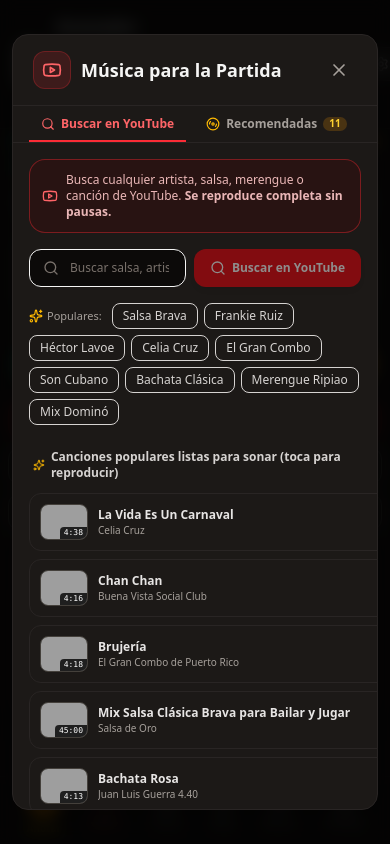
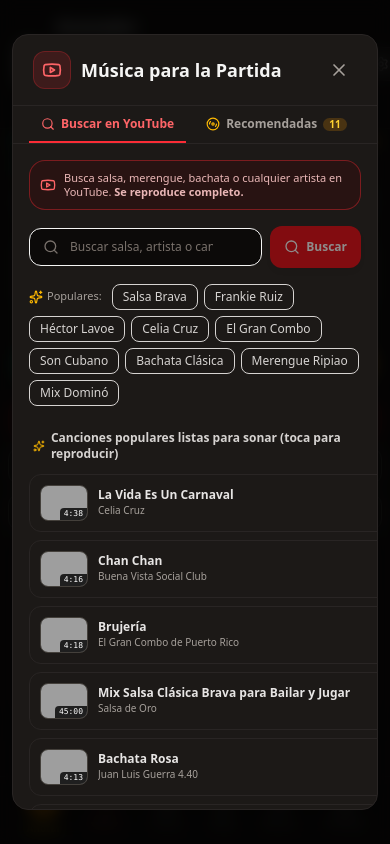
Before and after one commit to darwinlopez10-beep/Anotador-de-Domino, a React (Vite) app: page / in a window 390 px wide. Both pictures are taken after a click on the button 265 px from the left and 64 px from the top of the page. Shown: the top 844 px of the page. Built offline with nearby package versions, Linux system fonts and the light colour scheme; grey boxes are pictures that could not be loaded.

Commit message:
feat(music): add timeouts to YouTube search requests
Implement AbortController in the client and AbortSignal.timeout on the server to prevent stalled requests on slow mobile connections. Improved search error messaging for the user.

```diff
--- a/server.ts
+++ b/server.ts
@@ -23,6 +23,7 @@
     try {
       const searchUrl = `https://www.youtube.com/results?search_query=${encodeURIComponent(query)}`;
       const response = await fetch(searchUrl, {
+        signal: AbortSignal.timeout(9000),
         headers: {
           'User-Agent':
             'Mozilla/5.0 (Windows NT 10.0; Win64; x64) AppleWebKit/537.36 (KHTML, like Gecko) Chrome/122.0.0.0 Safari/537.36',
--- a/src/components/MusicPlayerModal.tsx
+++ b/src/components/MusicPlayerModal.tsx
@@ -270,7 +270,15 @@
     setHasSearched(true);
 
     try {
-      const response = await fetch(`/api/youtube/search?q=${encodeURIComponent(query)}`);
+      // AbortController with 12s timeout for mobile connections
+      const controller = new AbortController();
+      const timeoutId = setTimeout(() => controller.abort(), 12000);
+
+      const response = await fetch(`/api/youtube/search?q=${encodeURIComponent(query)}`, {
+        signal: controller.signal,
+      });
+      clearTimeout(timeoutId);
+
       if (!response.ok) {
         throw new Error(`Error en el servidor: ${response.status}`);
       }
@@ -287,17 +295,23 @@
           setSearchResults(localMatches);
         } else {
           setSearchResults([]);
-          setSearchError(`No se encontraron canciones en YouTube para "${query}".`);
+          setSearchError(`No se encontraron canciones para "${query}". Prueba con otro nombre o artista.`);
         }
       }
-    } catch (err) {
-      console.warn('YouTube search fallback:', err);
+    } catch (err: unknown) {
+      console.warn('YouTube search notice:', err);
+      const isAbort = (err as { name?: string })?.name === 'AbortError';
       const localMatches = CURATED_DOMINO_YOUTUBE_TRACKS.filter(
         (t) =>
           t.title.toLowerCase().includes(query.toLowerCase()) ||
           t.artist.toLowerCase().includes(query.toLowerCase())
       );
       setSearchResults(localMatches.length > 0 ? localMatches : CURATED_DOMINO_YOUTUBE_TRACKS);
+      if (isAbort) {
+        setSearchError('La búsqueda tardó más de lo esperado en la conexión móvil. Mostrando canciones recomendadas.');
+      } else {
+        setSearchError('Hubo un inconveniente al conectar con YouTube. Mostrando canciones recomendadas disponibles.');
+      }
     } finally {
       setIsSearching(false);
     }
@@ -655,44 +669,78 @@
           {activeTab === 'search' && (
             <div className="space-y-4">
               {/* Tip Banner */}
-              <div className="p-3 bg-red-950/30 border border-red-500/40 rounded-2xl flex items-center justify-between text-xs text-red-200/90">
+              <div className="p-2.5 sm:p-3 bg-red-950/30 border border-red-500/40 rounded-2xl flex items-center justify-between text-xs text-red-200/90">
                 <div className="flex items-center gap-2">
                   <Youtube className="w-4 h-4 text-red-400 flex-shrink-0" />
-                  <span>
-                    Busca cualquier artista, salsa, merengue o canción de YouTube. <strong>Se reproduce completa sin pausas.</strong>
+                  <span className="text-[11px] sm:text-xs leading-tight">
+                    Busca salsa, merengue, bachata o cualquier artista en YouTube. <strong>Se reproduce completo.</strong>
                   </span>
                 </div>
               </div>
 
               {/* Search Form */}
               <form
+                action="javascript:void(0);"
                 onSubmit={(e) => {
                   e.preventDefault();
                   handleSearchYouTube();
                 }}
-                className="flex gap-2"
+                className="flex gap-2 items-center"
               >
-                <div className="relative flex-1">
-                  <Search className="w-4 h-4 text-stone-500 absolute left-3.5 top-1/2 -translate-y-1/2" />
+                <div className="relative flex-1 min-w-0">
+                  <Search className="w-4 h-4 text-stone-500 absolute left-3.5 top-1/2 -translate-y-1/2 pointer-events-none" />
                   <input
-                    type="text"
+                    type="search"
+                    enterKeyHint="search"
+                    inputMode="search"
+                    autoComplete="off"
+                    autoCorrect="off"
+                    spellCheck={false}
                     value={searchQuery}
                     onChange={(e) => setSearchQuery(e.target.value)}
-                    placeholder="Buscar salsa, artista, canción o mix en YouTube..."
-                    className="w-full bg-stone-950 border border-stone-750 focus:border-red-500 rounded-xl pl-10 pr-4 py-2.5 text-xs sm:text-sm text-stone-100 placeholder:text-stone-500 focus:outline-none transition-colors"
+                    onKeyDown={(e) => {
+                      if (e.key === 'Enter') {
+                        e.preventDefault();
+                        const val = (e.currentTarget.value || searchQuery).trim();
+                        e.currentTarget.blur();
+                        if (val) {
+                          handleSearchYouTube(val);
+                        }
+                      }
+                    }}
+                    placeholder="Buscar salsa, artista o canción..."
+                    className="w-full bg-stone-950 border border-stone-750 focus:border-red-500 rounded-xl pl-10 pr-9 py-2.5 text-xs sm:text-sm text-stone-100 placeholder:text-stone-500 focus:outline-none transition-colors"
                   />
+                  {searchQuery && (
+                    <button
+                      type="button"
+                      onClick={() => setSearchQuery('')}
+                      className="absolute right-2.5 top-1/2 -translate-y-1/2 p-1 text-stone-500 hover:text-stone-300 transition-colors"
+                      title="Borrar búsqueda"
+                    >
+                      <X className="w-3.5 h-3.5" />
+                    </button>
+                  )}
                 </div>
                 <button
                   type="submit"
                   disabled={isSearching || !searchQuery.trim()}
-                  className="px-4 py-2.5 bg-red-600 hover:bg-red-500 disabled:opacity-50 text-white font-bold text-xs sm:text-sm rounded-xl shadow-md transition-colors flex items-center gap-1.5 flex-shrink-0 cursor-pointer"
+                  onPointerDown={(e) => {
+                    // Prevents keyboard blur event on mobile touchscreen from canceling the tap/click
+                    e.preventDefault();
+                  }}
+                  onClick={() => {
+                    handleSearchYouTube();
+                  }}
+                  className="px-3.5 sm:px-4 py-2.5 bg-red-600 hover:bg-red-500 active:bg-red-700 disabled:opacity-50 text-white font-bold text-xs sm:text-sm rounded-xl shadow-md transition-colors flex items-center justify-center gap-1.5 flex-shrink-0 cursor-pointer min-h-[42px] touch-manipulation"
                 >
                   {isSearching ? (
                     <Loader2 className="w-4 h-4 animate-spin" />
                   ) : (
                     <Search className="w-4 h-4" />
                   )}
-                  <span>Buscar en YouTube</span>
+                  <span className="sm:hidden font-bold">Buscar</span>
+                  <span className="hidden sm:inline">Buscar en YouTube</span>
                 </button>
               </form>
 
@@ -706,8 +754,9 @@
                   <button
                     key={tag}
                     type="button"
+                    onPointerDown={(e) => e.preventDefault()}
                     onClick={() => handleQuickTagClick(tag)}
-                    className="px-2.5 py-1 text-xs font-medium rounded-lg bg-stone-850 hover:bg-stone-800 text-stone-300 hover:text-amber-300 border border-stone-750 transition-colors"
+                    className="px-2.5 py-1 text-xs font-medium rounded-lg bg-stone-850 hover:bg-stone-800 text-stone-300 hover:text-amber-300 border border-stone-750 transition-colors cursor-pointer active:scale-95 touch-manipulation"
                   >
                     {tag}
                   </button>
@@ -720,11 +769,22 @@
                   <Loader2 className="w-8 h-8 animate-spin text-red-500" />
                   <span className="text-sm font-medium">Buscando canciones en YouTube...</span>
                 </div>
-              ) : searchError ? (
-                <div className="py-8 text-center text-xs sm:text-sm text-stone-400 bg-stone-950/40 rounded-xl p-4 border border-stone-800">
-                  <p>{searchError}</p>
+              ) : (
+                <div className="space-y-3">
+                  {searchError && (
+                    <div className="p-3 text-center text-xs text-amber-200 bg-amber-950/40 rounded-xl border border-amber-500/30 flex items-center justify-between gap-2">
+                      <p className="flex-1 text-left">{searchError}</p>
+                      <button
+                        type="button"
+                        onClick={() => handleSearchYouTube()}
+                        className="px-2.5 py-1 rounded bg-amber-500/20 hover:bg-amber-500/30 text-amber-300 text-[11px] font-bold whitespace-nowrap"
+                      >
+                        Reintentar
+                      </button>
                     </div>
-              ) : searchResults.length > 0 ? (
+                  )}
+
+                  {searchResults.length > 0 ? (
                     <div className="space-y-2">
                       <div className="flex items-center justify-between text-xs text-stone-400 px-1">
                         <span>Resultados de YouTube ({searchResults.length})</span>
@@ -751,7 +811,7 @@
                             >
                               <div
                                 onClick={() => onSelectTrack(track)}
-                            className="flex items-center gap-3 truncate flex-1 cursor-pointer group"
+                                className="flex items-center gap-3 truncate flex-1 cursor-pointer group touch-manipulation"
                               >
                                 <div className="relative w-14 h-11 rounded-xl overflow-hidden bg-stone-900 border border-stone-700 flex-shrink-0">
                                   {track.artworkUrl ? (
@@ -788,7 +848,7 @@
                                   type="button"
                                   onClick={() => handleSaveResultTrack(track)}
                                   title="Guardar en mi lista"
-                              className="p-2 rounded-xl text-stone-400 hover:text-amber-300 hover:bg-stone-750 transition-colors"
+                                  className="p-2 rounded-xl text-stone-400 hover:text-amber-300 hover:bg-stone-750 transition-colors touch-manipulation"
                                 >
                                   <BookmarkPlus className="w-4 h-4" />
                                 </button>
@@ -797,7 +857,7 @@
                                   type="button"
                                   onClick={() => onSelectTrack(track)}
                                   title={isThisPlaying ? 'Pausar' : 'Reproducir'}
-                              className={`p-2.5 rounded-xl font-bold transition-all shadow-md ${
+                                  className={`p-2.5 rounded-xl font-bold transition-all shadow-md touch-manipulation ${
                                     isThisPlaying
                                       ? 'bg-amber-500 text-stone-950'
                                       : 'bg-red-600 hover:bg-red-500 text-white'
@@ -815,7 +875,7 @@
                         })}
                       </div>
                     </div>
-              ) : (
+                  ) : !searchError ? (
                 /* Initial state before searching: popular picks ready to play */
                 <div className="space-y-3 pt-2">
                   <div className="flex items-center justify-between text-xs text-stone-400 px-1">
@@ -876,6 +936,8 @@
                       );
                     })}
                   </div>
+                </div>
+              ) : null}
                 </div>
               )}
             </div>
@@ -1040,15 +1102,22 @@
                       type="text"
                       value={customUrl}
                       onChange={(e) => setCustomUrl(e.target.value)}
+                      onKeyDown={(e) => {
+                        if (e.key === 'Enter') {
+                          e.preventDefault();
+                          handleCheckUrl();
+                        }
+                      }}
                       placeholder="https://www.youtube.com/watch?v=... o https://youtu.be/..."
                       required
-                      className="flex-1 bg-stone-900 border border-stone-750 focus:border-red-500 rounded-xl px-3 py-2 text-xs sm:text-sm text-stone-100 placeholder:text-stone-600 focus:outline-none"
+                      className="flex-1 min-w-0 bg-stone-900 border border-stone-750 focus:border-red-500 rounded-xl px-3 py-2 text-xs sm:text-sm text-stone-100 placeholder:text-stone-600 focus:outline-none"
                     />
                     <button
                       type="button"
+                      onPointerDown={(e) => e.preventDefault()}
                       onClick={handleCheckUrl}
                       disabled={isCheckingUrl || !customUrl.trim()}
-                      className="px-3 py-2 bg-stone-800 hover:bg-stone-700 disabled:opacity-50 text-stone-200 rounded-xl text-xs font-medium transition-colors flex items-center gap-1 whitespace-nowrap"
+                      className="px-3 py-2 bg-stone-800 hover:bg-stone-700 disabled:opacity-50 text-stone-200 rounded-xl text-xs font-medium transition-colors flex items-center gap-1 whitespace-nowrap cursor-pointer touch-manipulation"
                     >
                       {isCheckingUrl ? <Loader2 className="w-3.5 h-3.5 animate-spin" /> : <Sparkles className="w-3.5 h-3.5 text-amber-400" />}
                       <span>Consultar datos</span>
```
Lines whose indentation alone changed are shown as unchanged.
